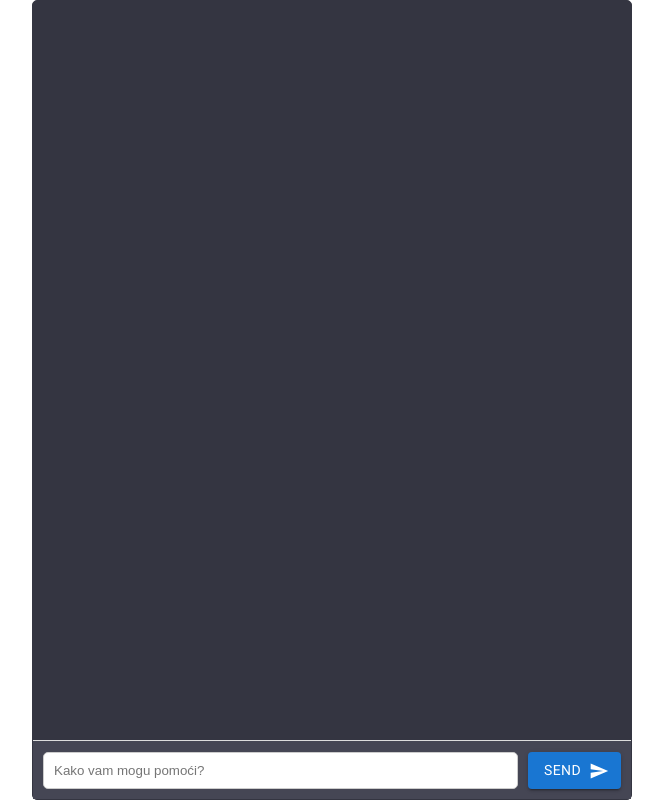
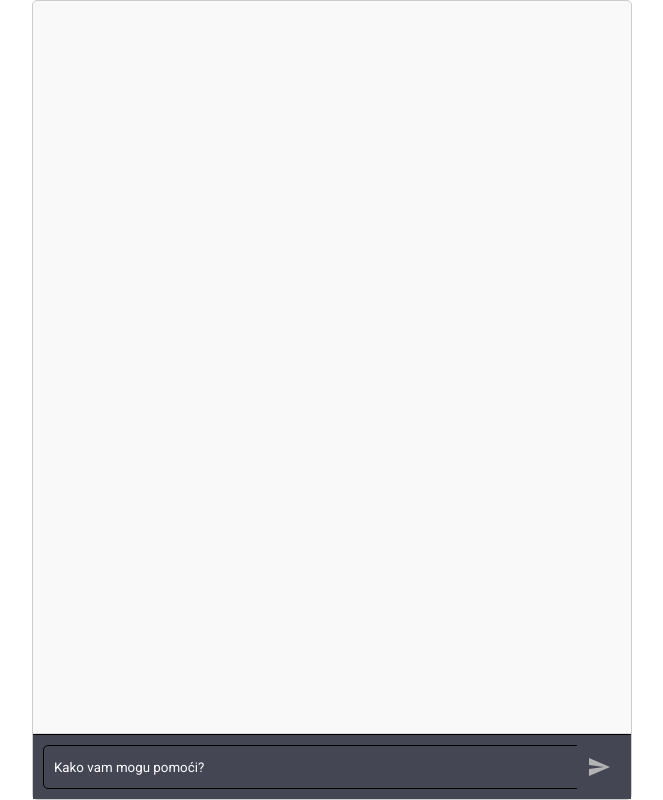
Before and after one commit to SelenaDelcev/ChatApp, a React (Create React App) app in the folder frontend/: page / in a window 1280 px wide. Shown: the whole page, without its empty margins (308-971 px from the left). Built offline with nearby package versions, Linux system fonts and the light colour scheme.

Commit message:
Update css

```diff
--- a/frontend/src/App.css
+++ b/frontend/src/App.css
@@ -2,7 +2,6 @@
 
 .App {
   font-family: 'Roboto', Arial, sans-serif;
-  font-family: Arial, sans-serif;
   max-width: 600px;
   margin: 0 auto;
   display: flex;
@@ -14,9 +13,9 @@
   flex: 1;
   display: flex;
   flex-direction: column;
-  border: 1px solid #343541;
+  border: 1px solid #ccc;
   border-radius: 5px;
-  background-color: #343541;
+  background-color: #f9f9f9;
 }
 
 .messages {
@@ -30,15 +29,14 @@
   padding: 10px;
   margin-bottom: 10px;
   border-radius: 5px;
+  background-color: rgba(255, 255, 255, 0.2);
 }
 
 .message.user {
-  background-color: #b6ceff;
   text-align: right;
 }
 
 .message.assistant {
-  background-color: #ffa3ab;
   text-align: left;
 }
 
@@ -46,27 +44,54 @@
   display: flex;
   justify-content: space-between;
   padding: 10px;
-  border-top: 1px solid #454654;
+  border-top: 1px solid #000;
   background-color: #454654;
 }
 
 input[type="text"] {
   flex: 1;
   padding: 10px;
-  border: 1px solid #ccc;
-  border-radius: 5px;
-  margin-right: 10px;
+  border: 1px solid #000;
+  border-radius: 5px 0 0 5px;
+  margin-right: -1px;
+  background-color: #454654;
+  color: white;
+  font-family: 'Roboto', Arial, sans-serif;
+}
+
+input[type="text"]::placeholder {
+  color: white;
 }
 
 button {
-  padding: 10px 15px;
+  padding: 10px;
   border: none;
-  border-radius: 5px;
-  background-color: #007bff;
-  color: white;
-  cursor: pointer;
+  border-radius: 0 5px 5px 0;
+  background-color: #454654;
+  color: #b3b3b3;
+  cursor: not-allowed;
+  display: flex;
+  align-items: center;
+  justify-content: center;
 }
 
-button:hover {
-  background-color: #0056b3;
+button:enabled {
+  cursor: pointer;
+  background-color: #454654;
+  color: white;
 }
+
+button:enabled:hover {
+  background-color: black;
+  color: white;
+}
+
+button:disabled {
+  background-color:#454654;
+  color: #b3b3b3;
+}
+
+button:disabled:hover {
+  background-color: #454654;
+  color: #b3b3b3;
+}
--- a/frontend/src/App.js
+++ b/frontend/src/App.js
@@ -89,9 +89,9 @@ const App = () => {
             value={userMessage}
             onChange={(e) => setUserMessage(e.target.value)}
           />
-          <Button type="submit" variant="contained" endIcon={<SendIcon />}>
-            Send
-          </Button>
+          <button type="submit" disabled={!userMessage.trim()}>
+            <SendIcon />
+          </button>
         </form>
       </div>
     </div>
```
